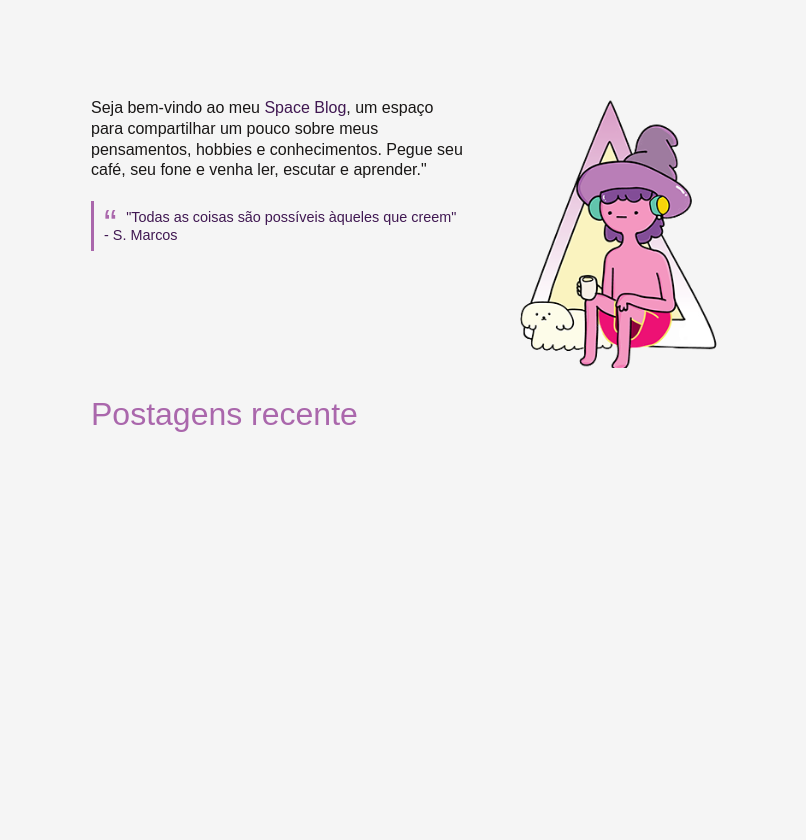
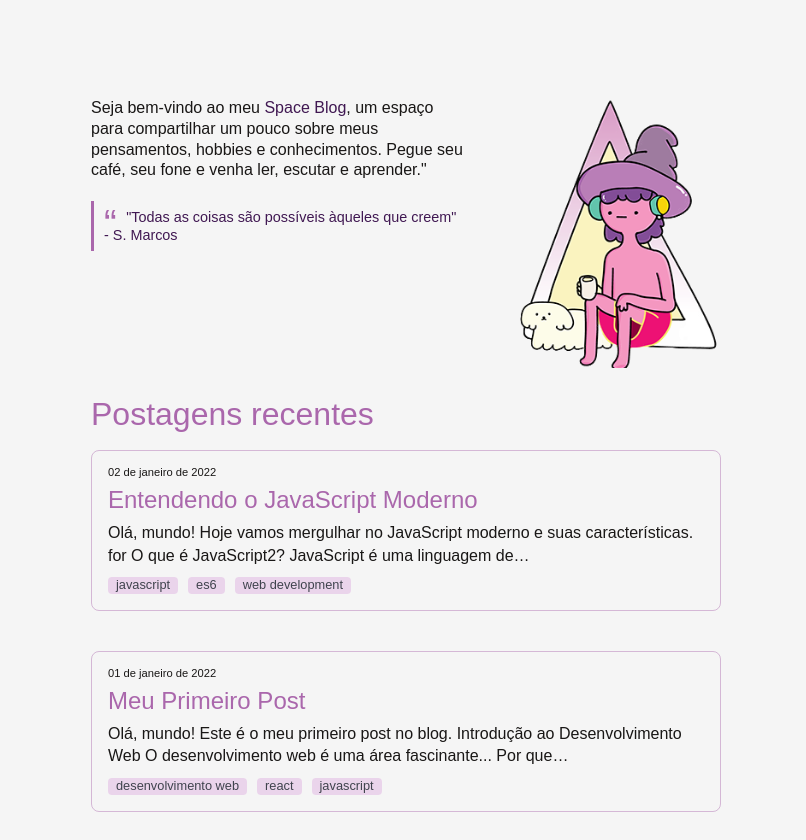
Before and after one commit to parlandin/blog-site, a Gatsby site: page / in a window 1280 px wide. Shown: the part 112-952 px from the top of the page, without its empty margins (234-1040 px from the left). Built offline with nearby package versions, Linux system fonts and the light colour scheme; Gatsby itself is replaced by a stand-in of ours; some packages are replaced by stand-ins of ours.

Commit message:
feat: create blog post card

```diff
--- /dev/null
+++ b/src/components/PostBlogCard/index.tsx
@@ -0,0 +1,39 @@
+import React from "react";
+import * as S from "./styles";
+import { formatDate } from "@utils/formatDate";
+
+export interface PostBlogCardProps {
+  title: string;
+  date?: string | null;
+  excerpt: string;
+  slug: string;
+  id: string;
+  tags: string[];
+}
+
+const PostBlogCard: React.FC<PostBlogCardProps> = ({
+  title,
+  date,
+  excerpt,
+  slug,
+  id,
+  tags,
+}) => {
+  return (
+    <S.Container id={id}>
+      <S.LinkTo to={`/blog/${slug}`}>
+        <S.Date>{formatDate(date ? date : "00-00-0000")}</S.Date>
+        <S.Title>{title}</S.Title>
+        <S.Excerpt>{excerpt}</S.Excerpt>
+
+        <S.TagsContainer>
+          {tags.map((tag, index) => (
+            <S.Tag key={index}>{tag}</S.Tag>
+          ))}
+        </S.TagsContainer>
+      </S.LinkTo>
+    </S.Container>
+  );
+};
+
+export default PostBlogCard;
--- /dev/null
+++ b/src/components/PostBlogCard/styles.ts
@@ -0,0 +1,52 @@
+import styled from "styled-components";
+import { Link } from "gatsby";
+
+export const Container = styled.article`
+  width: 100%;
+  border: 1px solid ${({ theme }) => theme.colors.primaryAlt};
+  border-radius: 8px;
+  min-height: 130px;
+  margin: 20px 0;
+  padding: 16px;
+`;
+
+export const LinkTo = styled(Link)`
+  text-decoration: none;
+  width: 100%;
+  height: 100%;
+  display: flex;
+  flex-direction: column;
+`;
+
+export const Date = styled.span`
+  color: ${({ theme }) => theme.colors.text};
+  font-size: 0.7rem;
+`;
+
+export const Title = styled.h2`
+  color: ${({ theme }) => theme.colors.primary};
+  font-size: 1.5rem;
+  margin: 10px 0;
+`;
+
+export const Excerpt = styled.p`
+  color: ${({ theme }) => theme.colors.text};
+  font-size: 1rem;
+  //margin: 2px 0;
+  line-height: 1.4rem;
+`;
+
+export const TagsContainer = styled.div`
+  display: flex;
+  flex-wrap: wrap;
+  margin-top: 10px;
+`;
+
+export const Tag = styled.span`
+  color: ${({ theme }) => theme.colors.hoverText};
+  background-color: ${({ theme }) => theme.colors.tertiary};
+  font-size: 0.8rem;
+  margin-right: 10px;
+  padding: 2px 8px;
+  border-radius: 4px;
+`;
--- a/src/pages/blog.tsx
+++ b/src/pages/blog.tsx
@@ -3,6 +3,7 @@ import type { HeadFC, PageProps } from "gatsby";
 import Title from "@components/Title";
 import MainLayout from "@layouts/MainLayout";
 import { Link, graphql } from "gatsby";
+import { formatDate } from "@utils/formatDate";
 
 const BlogPage = ({ data }: PageProps<Queries.AllBlogPostsQuery>) => {
   return (
@@ -22,7 +23,7 @@ const BlogPage = ({ data }: PageProps<Queries.AllBlogPostsQuery>) => {
                 </Link>
               </h2>
               <br />
-              <p>Posted: {node.frontmatter?.date}</p>
+              <p>Posted: {formatDate(node.frontmatter?.date)}</p>
               <p>{node.excerpt}</p>
             </article>
             <br />
--- a/src/pages/index.tsx
+++ b/src/pages/index.tsx
@@ -1,22 +1,59 @@
 import * as React from "react";
-import type { HeadFC, PageProps } from "gatsby";
+import { graphql, type HeadFC, type PageProps } from "gatsby";
 import Title from "@components/Title";
 import MainLayout from "@layouts/MainLayout";
 import HomeHero from "@components/HomeHero";
 import * as S from "@styles/homeStyles";
+import PostBlogCard from "@components/PostBlogCard";
 
-const IndexPage: React.FC<PageProps> = () => {
+const IndexPage: React.FC<PageProps<Queries.LastBlogPostsQuery>> = ({
+  data,
+}) => {
   return (
     <MainLayout>
       <HomeHero />
       <S.Container>
-        <Title>Postagens recente</Title>
+        <Title>Postagens recentes</Title>
+
+        <S.PostContainer>
+          {data.allMdx.nodes.map((node) => {
+            const { frontmatter, id, excerpt } = node;
+
+            return (
+              <PostBlogCard
+                id={id}
+                date={frontmatter?.date}
+                excerpt={excerpt || ""}
+                slug={frontmatter?.slug || ""}
+                title={frontmatter?.title || ""}
+                tags={frontmatter?.tags || []}
+              />
+            );
+          })}
+        </S.PostContainer>
       </S.Container>
     </MainLayout>
   );
 };
 
 export default IndexPage;
+
+export const query = graphql`
+  query LastBlogPosts {
+    allMdx(sort: { frontmatter: { date: DESC } }, limit: 5) {
+      nodes {
+        frontmatter {
+          date(formatString: "DD-MM-YYYY")
+          title
+          slug
+          tags
+        }
+        id
+        excerpt
+      }
+    }
+  }
+`;
 
 export const Head: HeadFC = () => {
   return (
--- a/src/styles/homeStyles.ts
+++ b/src/styles/homeStyles.ts
@@ -1,6 +1,12 @@
 import styled from "styled-components";
 
-export const Container = styled.div`
+export const Container = styled.section`
   height: 1000px;
   margin-top: 30px;
 `;
+
+export const PostContainer = styled.section`
+  width: 100%;
+  display: flex;
+  flex-direction: column;
+`;
--- a/src/styles/themes/dark.ts
+++ b/src/styles/themes/dark.ts
@@ -2,7 +2,9 @@ const darkTheme = {
   name: "dark",
   colors: {
     primary: "#AA67AC",
+    primaryAlt: "#aa67ac6e",
     secondary: "#D85FAE",
+    tertiary: "#231f1f8a",
     background: "#131127",
     text: "#fafafa",
     hoverText: "#ce69d1",
--- a/src/styles/themes/light.ts
+++ b/src/styles/themes/light.ts
@@ -2,7 +2,9 @@ const lightTheme = {
   name: "light",
   colors: {
     primary: "#AA67AC",
+    primaryAlt: "#aa67ac6e", // 42% opacity of "primary
     secondary: "#401852",
+    tertiary: "#d38cd54f",
     background: "#F5F5F5",
     text: "#191716",
     hoverText: "#3f434d",
--- a/src/types/styled.d.ts
+++ b/src/types/styled.d.ts
@@ -5,7 +5,9 @@ declare module "styled-components" {
     name: string;
     colors: {
       primary: string;
+      primaryAlt: string;
       secondary: string;
+      tertiary: string;
       background: string;
       text: string;
       hoverText: string;
--- /dev/null
+++ b/src/utils/formatDate.ts
@@ -0,0 +1,9 @@
+export const formatDate = (date: string) => {
+  const newDate = new Date(date).toLocaleDateString("pt-BR", {
+    day: "2-digit",
+    month: "long",
+    year: "numeric",
+  });
+
+  return newDate;
+};
```
